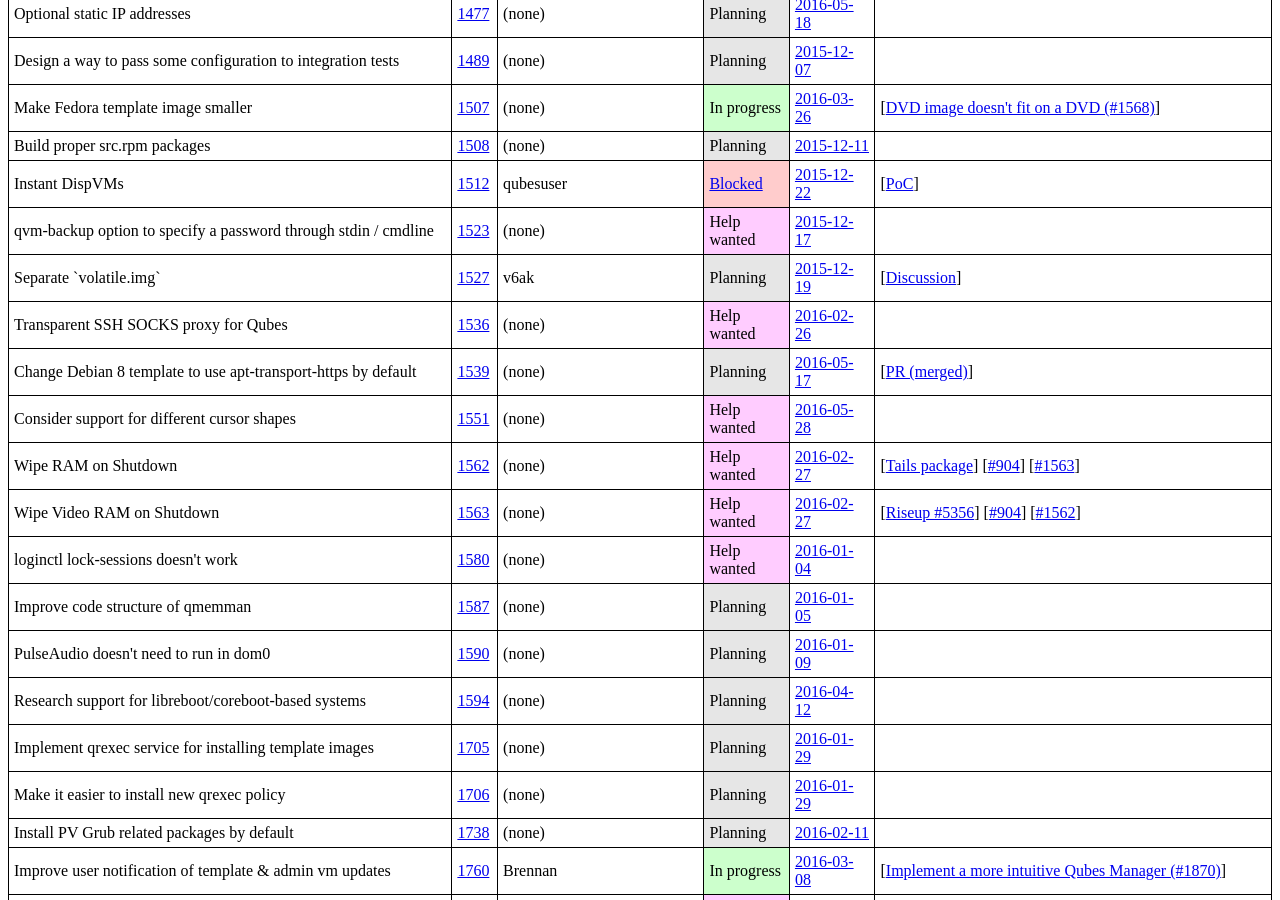
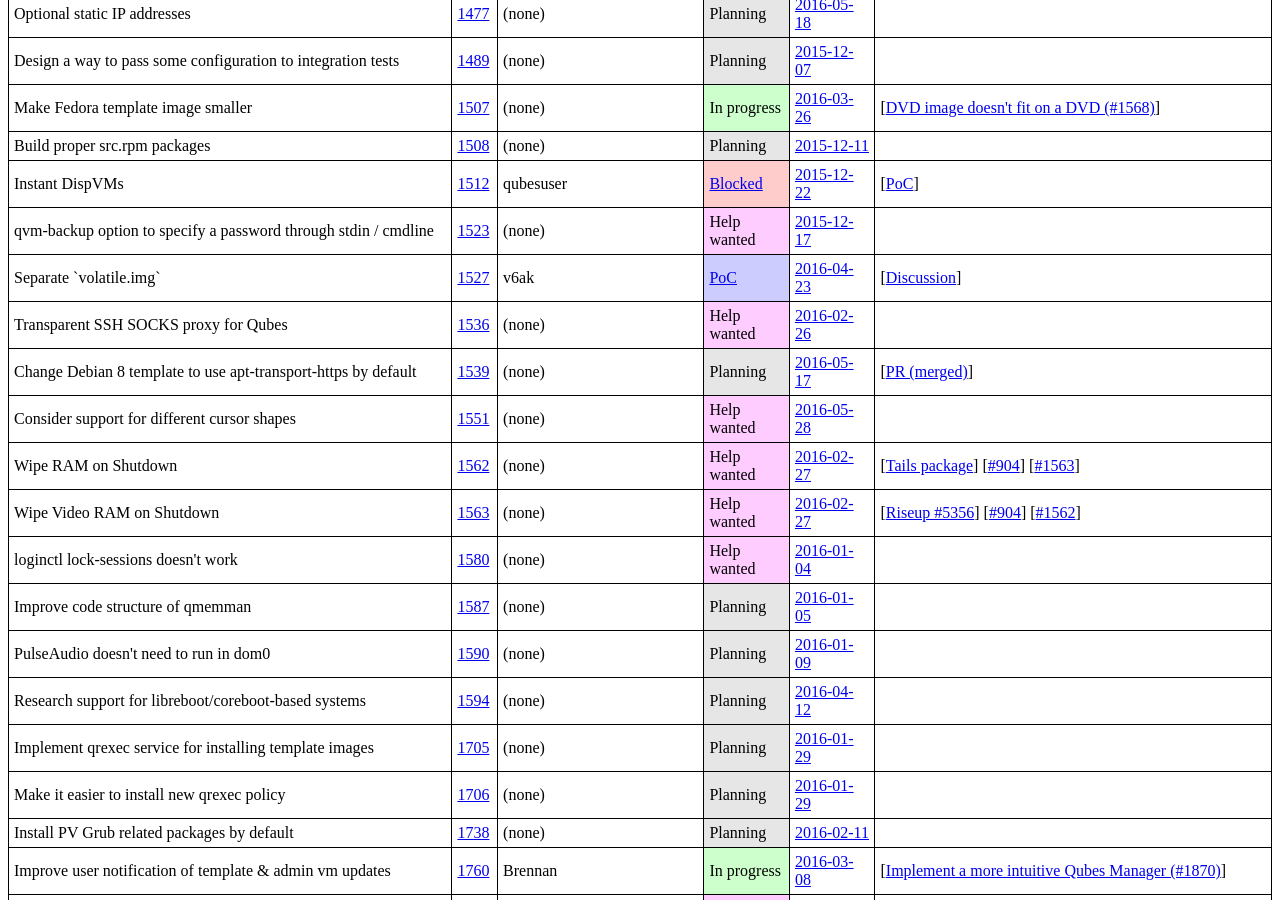
Before and after one commit to QubesOS/qubes-issues, a Jekyll site: the page built from index.md, in a window 1280 px wide and 900 px high, scrolled down 2507 px. Built offline with Jekyll 4.4.1, drawn with Linux system fonts in a browser that asks for light colours.

Commit message:
Update #1527 status

```diff
--- a/_data/features.yml
+++ b/_data/features.yml
@@ -876,11 +876,11 @@
   issue  : 1527
   devs   : v6ak
   status :
-    term   :
-    url    :
+    term   : PoC
+    url    : https://gist.github.com/v6ak/d5d49375d59cfae8e455
   updated:
-    date   : 2015-12-19
-    url    : https://groups.google.com/d/msg/qubes-users/X0BBZ-kfix0/UADwGKnlBwAJ
+    date   : 2016-04-23
+    url    : https://github.com/QubesOS/qubes-issues/issues/1527#issuecomment-213757235
   info   :
   - desc   : Discussion
     url    : https://groups.google.com/forum/#!topic/qubes-users/X0BBZ-kfix0
```
